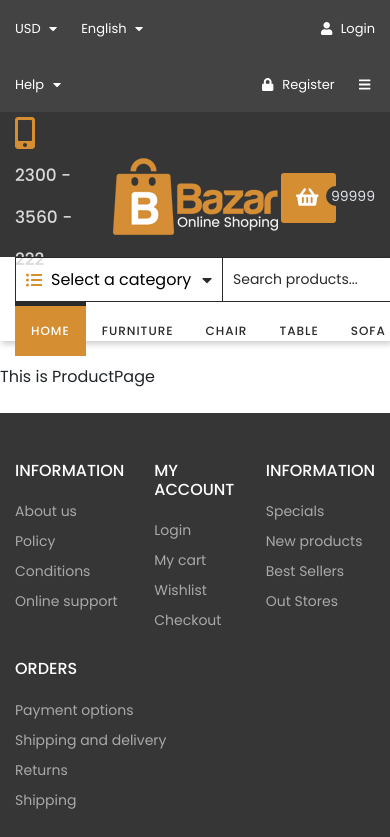
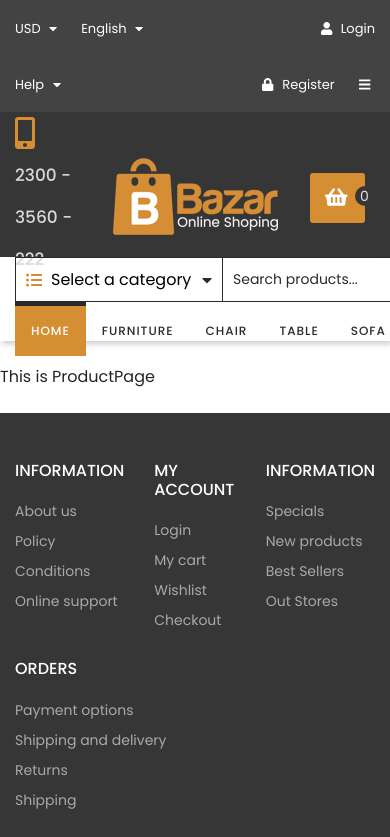
Before and after one commit to matwjablonski/kodilla-wdp-2204-03, a React (Create React App) app: page /product/1 in a window 390 px wide. Shown: the top 837 px of the page. Built offline with nearby package versions, Linux system fonts and the light colour scheme; grey boxes are pictures that could not be loaded.

Commit message:
Repair mobile view v1

```diff
--- a/src/components/layout/CompanyClaim/CompanyClaim.js
+++ b/src/components/layout/CompanyClaim/CompanyClaim.js
@@ -23,7 +23,7 @@ const CompanyClaim = () => (
         </div>
         <div className={`col text-right ${styles.cart}`}>
           <a href='#' className={styles.cartBox}>
-            <div className={styles.cartCounter}>99999</div>
+            <div className={styles.cartCounter}>0</div>
             <div className={styles.cartIcon}>
               <FontAwesomeIcon className={styles.icon} icon={faShoppingBasket} />
             </div>
```
